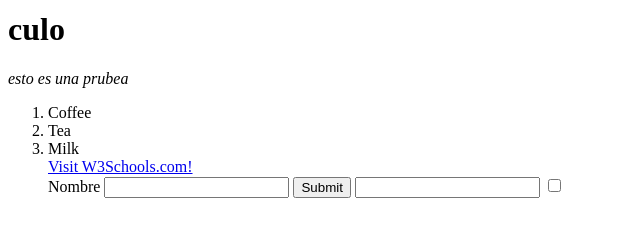
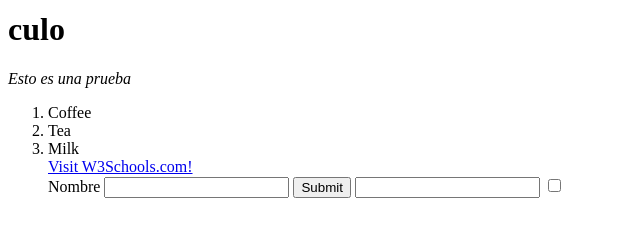
Before and after one commit to pepelolo2007/cv, a plain HTML site: page index.html in a window 1280 px wide. Shown: the part 202-438 px from the top of the page, 0-640 px from the left. Drawn offline with Linux system fonts and the light colour scheme.

Commit message:
Error de ortografia

```diff
--- a/index.html
+++ b/index.html
@@ -16,7 +16,7 @@
     <h2>trolin</h2>
   </center>
   <h1>culo</h1>
-  <p><i>esto es una prubea</i> </p>
+  <p><i>Esto es una prueba</i> </p>
   <ol>
     <li>Coffee</li>
     <li>Tea</li>
```
